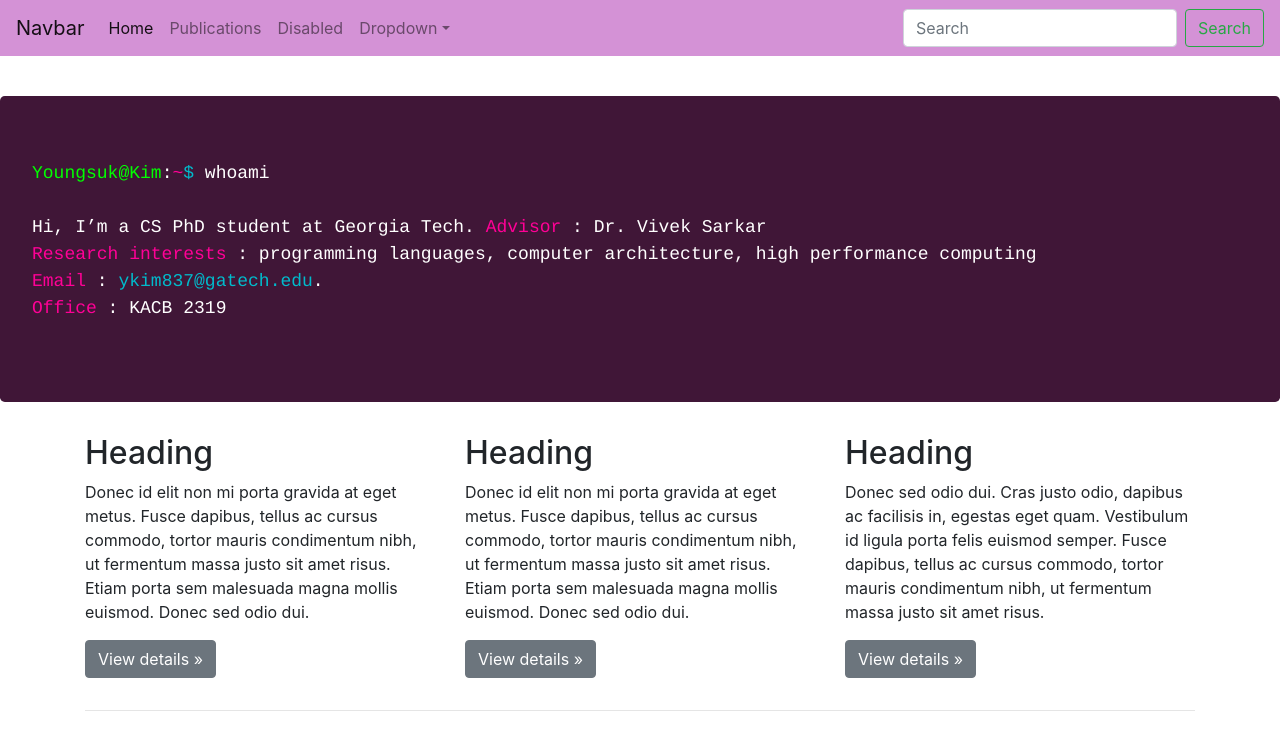
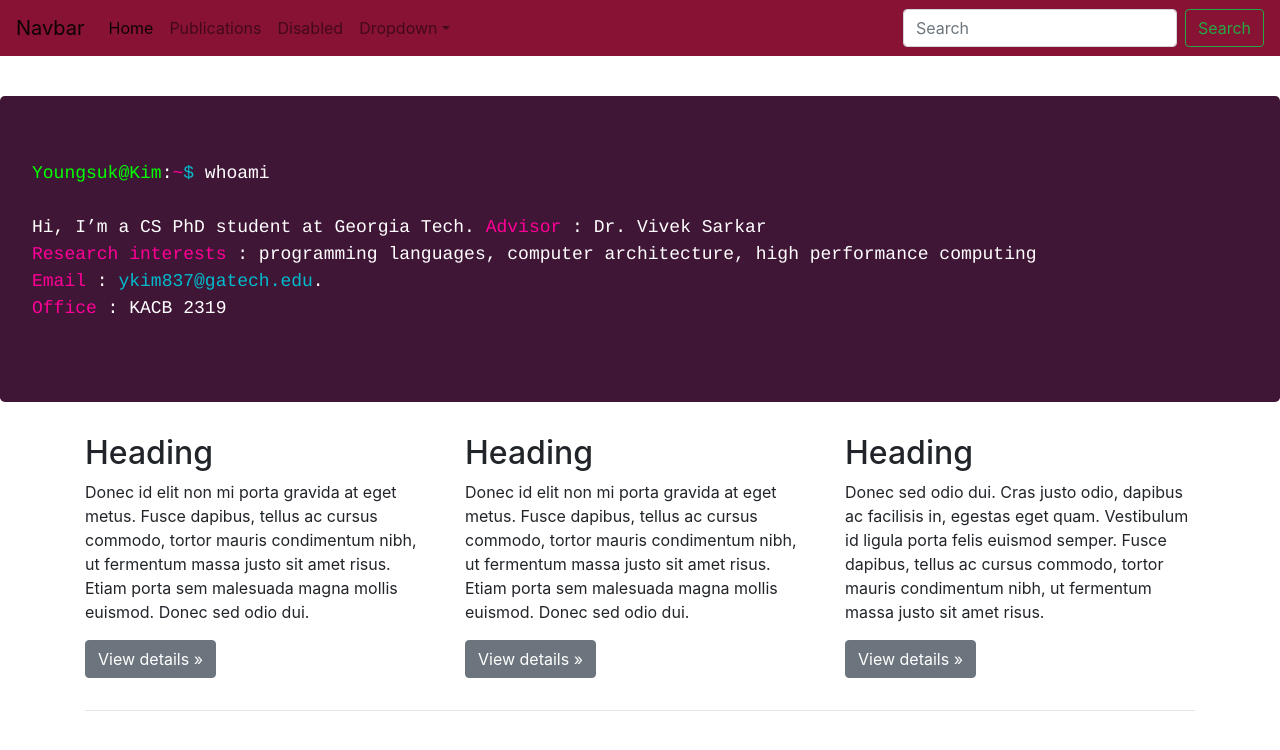
Before and after one commit to JOE1994/JOE1994.github.io, a Jekyll site: the page built from index.md, in a window 1280 px wide. Shown: the top 750 px of the page. Built offline with Jekyll 4.4.1, drawn with Linux system fonts in a browser that asks for light colours.

Commit message:
color change

```diff
--- a/_layouts/main.html
+++ b/_layouts/main.html
@@ -29,7 +29,7 @@
     <link href="assets/css/main.css" rel="stylesheet">
   </head>
   <body>
-    <nav class="navbar navbar-expand-md navbar-light fixed-top" style="background-color: #d492d6;"">
+    <nav class="navbar navbar-expand-md navbar-light fixed-top" style="background-color: #871233;">
       <a class="navbar-brand" href="#">Navbar</a>
       <button class="navbar-toggler" type="button" data-toggle="collapse" data-target="#navbarsExampleDefault" aria-controls="navbarsExampleDefault" aria-expanded="false" aria-label="Toggle navigation">
         <span class="navbar-toggler-icon"></span>
```
